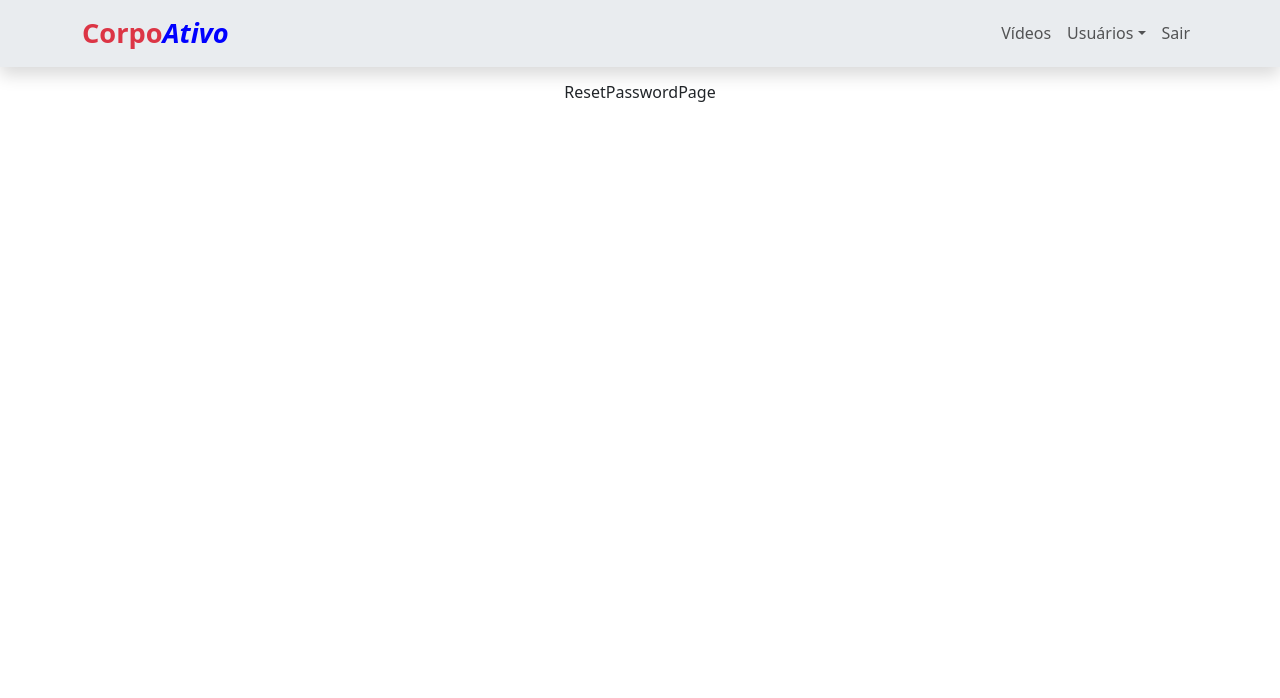
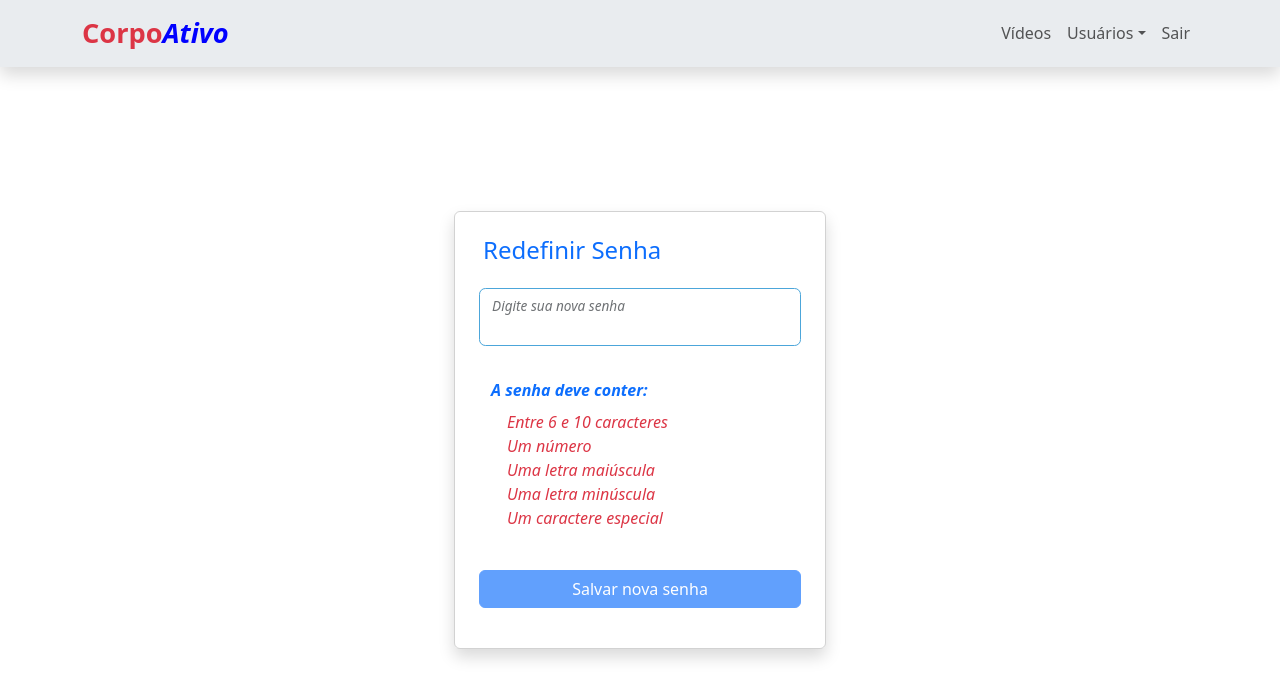
Before and after one commit to IvanCleite/corpo-ativo-frontend, a React (Vite) app: page /reset-password/1 in a window 1280 px wide. Shown: the top 698 px of the page. Built offline with nearby package versions, Linux system fonts and the light colour scheme.

Commit message:
feat: implementa redefinição de senha via link enviado por email

```diff
--- a/src/pages/Login/ResetPasswordPage.jsx
+++ b/src/pages/Login/ResetPasswordPage.jsx
@@ -1,5 +1,250 @@
+import { useState, useRef } from 'react';
+import { useParams, useNavigate } from 'react-router-dom';
+import LoginPagesContainer from './LoginPagesContainer.jsx';
+import { resetPasswordAPI } from '../../services/authAPI.js';
+import { Form, Button, InputGroup, FloatingLabel } from 'react-bootstrap';
+
 const ResetPasswordPage = () => {
-  return <div>ResetPasswordPage</div>;
+  const { token } = useParams();
+  const navigate = useNavigate();
+
+
+  const [isValidToken, setIsValidToken] = useState(true);
+  const [newPassword, setNewPassword] = useState('');
+  const [confirmPassword, setConfirmPassword] = useState('');
+  const [focusedNewPassword, setFocusedNewPassword] = useState(true);
+  const [focusedConfirmPassword, setFocusedConfirmPassword] = useState(false);
+  const [showNewPassword, setShowNewPassword] = useState(false);
+  const [showConfirmPassword, setShowConfirmPassword] = useState(false);
+  const [newPasswordOk, setNewPasswordOk] = useState(false);
+  const [samePassword, setSamePassword] = useState(false);
+  const [differentPassword, setDifferentPassword] = useState(false);
+
+  const [hasNumber, setHasNumber] = useState(false);
+  const [hasCapitalLetter, setHasCapitalLetter] = useState(false);
+  const [hasLowercaseLetter, setHasLowercaseLetter] = useState(false);
+  const [hasSpecialCharacter, setHasSpecialCharacter] = useState(false);
+
+  const canSave = newPasswordOk && samePassword;
+
+  const newPasswordRef = useRef(null);
+  const confirmPasswordRef = useRef(null);
+
+  // Impede interações fora dos campos de senha, evitando ações não intencionais
+  document.addEventListener(
+    'mousedown',
+    (event) => {
+      if (
+        newPasswordRef.current &&
+        !newPasswordRef.current.contains(event.target) &&
+        confirmPasswordRef.current &&
+        !confirmPasswordRef.current.contains(event.target)
+      ) {
+        event.preventDefault();
+      }
+    },
+    true
+  );
+
+  // Permite validar senha com menos de 6 caracteres
+  document.addEventListener('keydown', (event) => {
+    if (event.key === 'Enter') {
+      setNewPasswordOk(
+        newPassword.length >= 6 && hasNumber && hasCapitalLetter && hasLowercaseLetter && hasSpecialCharacter
+      );
+    }
+  });
+
+  const handleSubmit = async (e) => {
+    e.preventDefault();
+    if (newPassword !== confirmPassword) {
+      setSamePassword('As senhas não coincidem');
+      return;
+    }
+    try {
+      const response = await resetPasswordAPI(token, newPassword);
+      if (response.status === 200) {
+        navigate('/');
+      } else {
+        setIsValidToken(false);
+      }
+    } catch (error) {
+      setSamePassword('Erro ao redefinir a senha');
+      console.error(error);
+    }
+  };
+
+  const handleChange = (e) => {
+    const { name, value } = e.target;
+    if (name === 'newPassword') {
+      setHasNumber(/\d/.test(value));
+      setHasCapitalLetter(/[A-Z]/.test(value));
+      setHasLowercaseLetter(/[a-z]/.test(value));
+      setHasSpecialCharacter(/[!@#$%^&*(),.?":{}|<>]/.test(value));
+      setNewPasswordOk(
+        value.length >= 10 && hasNumber && hasCapitalLetter && hasLowercaseLetter && hasSpecialCharacter
+      );
+      setNewPassword(value);
+      setSamePassword(value === confirmPassword);
+    } else {
+      console.log('confirmPassword: ', value, ' ', value.length);
+      console.log('newPassword: ', newPassword.charAt(value.length - 1));
+
+      setDifferentPassword(value.charAt(value.length - 1) !== newPassword.charAt(value.length - 1));
+
+      setConfirmPassword(value);
+      setSamePassword(newPassword === value);
+    }
+  };
+
+  return isValidToken ? (
+    <LoginPagesContainer cardTitle="Redefinir Senha">
+      <Form onSubmit={handleSubmit}>
+        <Form.Group className="mb-3" controlId="newPassword">
+          <InputGroup>
+            <FloatingLabel
+              controlId="floatingInputNewPassword"
+              label="Digite sua nova senha"
+              className="text-secondary fst-italic"
+            >
+              <Form.Control
+                ref={newPasswordRef}
+                className="mb-3"
+                style={{
+                  borderRadius: '.4rem',
+                  position: 'relative',
+                  width: '100%',
+                  border: focusedNewPassword ? '1.5px solid rgb(76, 166, 218)' : '',
+                  boxShadow: 'none',
+                }}
+                name="newPassword"
+                value={newPassword}
+                type={showNewPassword ? 'text' : 'password'}
+                placeholder=""
+                minLength={6}
+                maxLength={10}
+                autoFocus
+                onChange={handleChange}
+                onFocus={() => setFocusedNewPassword(true)}
+                onBlur={() => setFocusedNewPassword(false)}
+                required
+              />
+            </FloatingLabel>
+            <i
+              className={`bi ${showNewPassword ? 'bi-eye' : 'bi-eye-slash'} abs`}
+              onClick={() => setShowNewPassword(!showNewPassword)}
+              style={{
+                position: 'absolute',
+                right: '10px',
+                top: '50%',
+                transform: 'translateY(-50%)',
+                color: '#000',
+                cursor: 'pointer',
+                zIndex: 10,
+              }}
+            ></i>
+          </InputGroup>
+        </Form.Group>
+        {newPasswordOk && (
+          <Form.Group className="mb-0" controlId="confirmPassword">
+            <InputGroup>
+              <FloatingLabel
+                controlId="floatingInputConfirmPassword"
+                label="Confime a senha"
+                className="text-secondary fst-italic"
+              >
+                <Form.Control
+                  ref={confirmPasswordRef}
+                  style={{
+                    borderRadius: '.4rem',
+                    position: 'relative',
+                    width: '100%',
+                    border: focusedConfirmPassword ? '1.5px solid rgb(76, 166, 218)' : '',
+                    boxShadow: 'none',
+                    color: samePassword ? '#0c6b26' : '#dc3545',
+                    marginBottom: differentPassword ? '0px' : '10px',
+                  }}
+                  name="confirmPassword"
+                  value={confirmPassword}
+                  type={showConfirmPassword ? 'text' : 'password'}
+                  placeholder=""
+                  minLength={6}
+                  maxLength={10}
+                  autoFocus
+                  onChange={handleChange}
+                  onFocus={() => setFocusedConfirmPassword(true)}
+                  onBlur={() => setFocusedConfirmPassword(false)}
+                  required
+                />
+              </FloatingLabel>
+
+              <i
+                className={`bi ${showConfirmPassword ? 'bi-eye' : 'bi-eye-slash'} abs`}
+                onClick={() => setShowConfirmPassword(!showConfirmPassword)}
+                style={{
+                  pointerEvents: !newPasswordOk ? 'none' : 'auto',
+                  position: 'absolute',
+                  right: '10px',
+                  top: '50%',
+                  transform: 'translateY(-50%)',
+                  color: !newPasswordOk ? '#a1a0a0' : '#000',
+                  cursor: 'pointer',
+                  zIndex: 10,
+                }}
+              ></i>
+            </InputGroup>
+          </Form.Group>
+        )}
+        {differentPassword && (
+          <p className="text-start ms-2 mb-3 fst-italic text-danger">As senhas devem ser iguais!</p>
+        )}
+        {!newPasswordOk && (
+          <div className="ms-1">
+            <p className="text-start text-primary fw-bold ms-2 mb-2 fst-italic">A senha deve conter:</p>
+            <p
+              className="text-start ms-4 mb-0 fst-italic"
+              style={{
+                color: newPassword.length >= 6 ? '#0c6b26' : '#dc3545',
+              }}
+            >
+              Entre 6 e 10 caracteres
+            </p>
+            <p className="text-start ms-4 mb-0 fst-italic" style={{ color: hasNumber ? '#0c6b26' : '#dc3545' }}>
+              Um número
+            </p>
+            <p
+              className="text-start ms-4 mb-0 fst-italic"
+              style={{
+                color: hasCapitalLetter ? '#0c6b26' : '#dc3545',
+              }}
+            >
+              Uma letra maiúscula
+            </p>
+            <p
+              className="text-start ms-4 mb-0 fst-italic"
+              style={{
+                color: hasLowercaseLetter ? '#0c6b26' : '#dc3545',
+              }}
+            >
+              Uma letra minúscula
+            </p>
+            <p
+              className="text-start ms-4 fst-italic"
+              style={{
+                color: hasSpecialCharacter ? '#0c6b26' : '#dc3545',
+              }}
+            >
+              Um caractere especial
+            </p>
+          </div>
+        )}
+
+        <Button className="w-100 text-tertiary mt-4 mb-3" type="submit" disabled={!canSave}>
+          Salvar nova senha
+        </Button>
+      </Form>
+    </LoginPagesContainer>
+  ) : null;
 };
 
 export default ResetPasswordPage;
--- a/src/services/authAPI.js
+++ b/src/services/authAPI.js
@@ -1,12 +1,13 @@
-import axios from "axios";
+import axios from 'axios'
 
 const api = axios.create({
-  baseURL: "http://localhost:3001",
-  headers: { "Content-Type": "application/json" },
-});
+  baseURL: 'http://localhost:3001',
+  headers: { 'Content-Type': 'application/json' },
+})
 
-export const loginAPI = (cpf, password) =>
-  api.post("/auth/login", { cpf, password });
+export const loginAPI = (cpf, password) => api.post('/auth/login', { cpf, password })
 
-export const forgotPasswordAPI = (email) =>
-  api.post("/auth/forgot-password", { email });
+export const forgotPasswordAPI = (email) => api.post('/auth/forgot-password', { email })
+
+export const resetPasswordAPI = (token, newPassword) =>
+  api.post('/auth/reset-password', { token, newPassword })
```
Also changed, not shown: src/pages/Login/LoginPage.jsx (+31 -48 lines).
